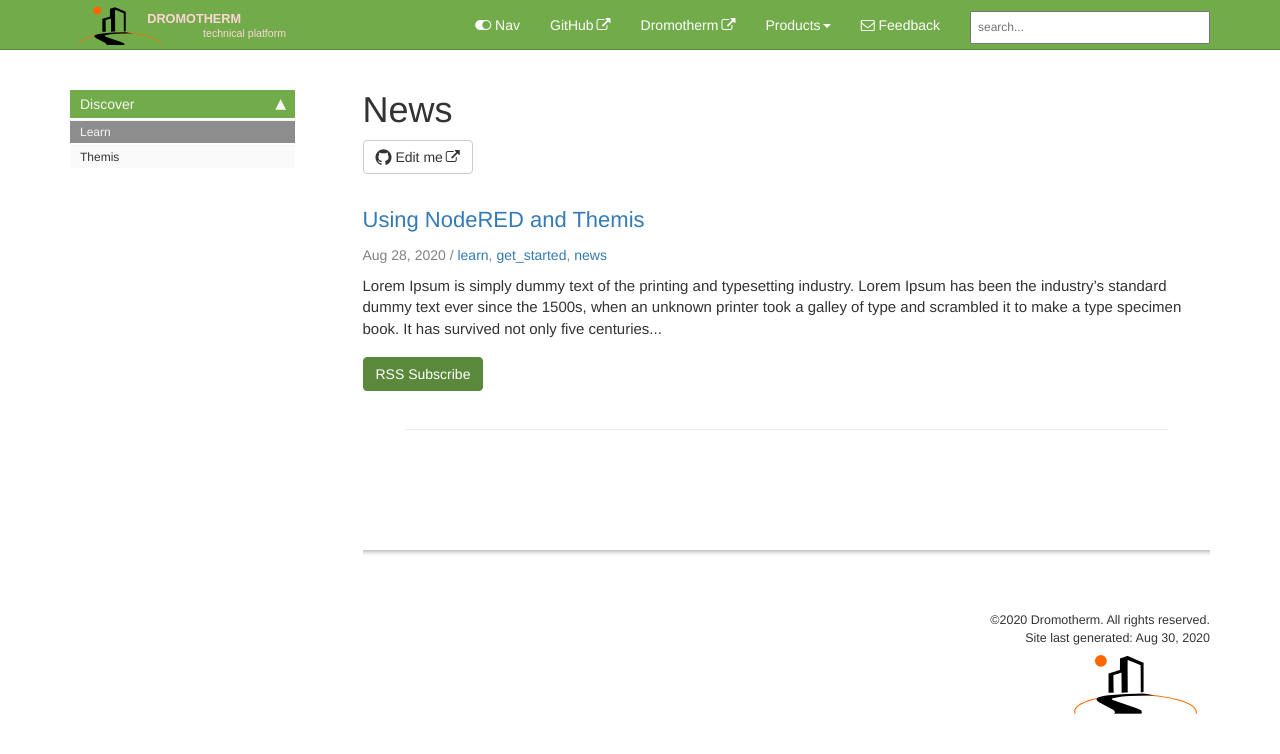
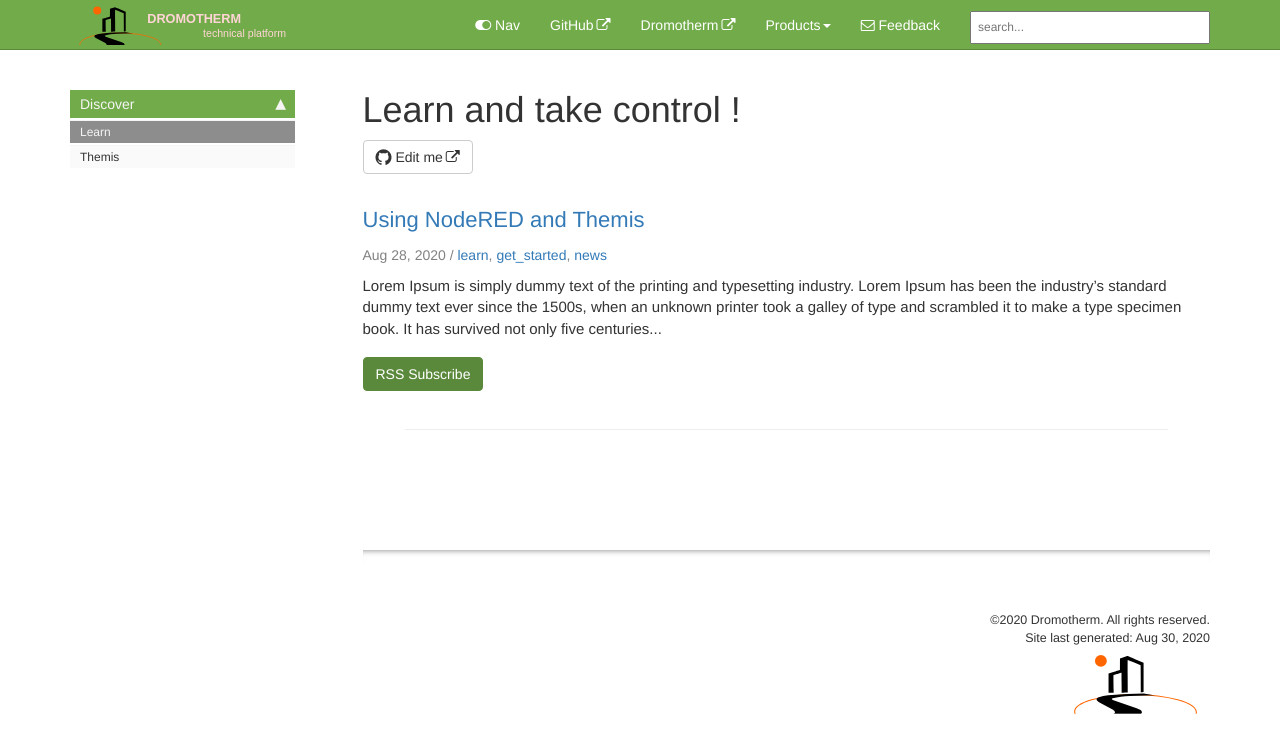
Before and after one commit to dromotherm/documentation, a Jekyll site: the page built from pages/learn/learn.html, in a window 1280 px wide. Shown: the top 754 px of the page. Built offline with Jekyll 4.4.1, drawn with Linux system fonts in a browser that asks for light colours; comment, search, counter and statistics services are not loaded.

Commit message:
Update learn.html

```diff
--- a/pages/learn/learn.html
+++ b/pages/learn/learn.html
@@ -1,5 +1,5 @@
 ---
-title: News
+title: Learn and take control !
 sidebar: home_sidebar
 keywords: learn
 permalink: learn.html
```
